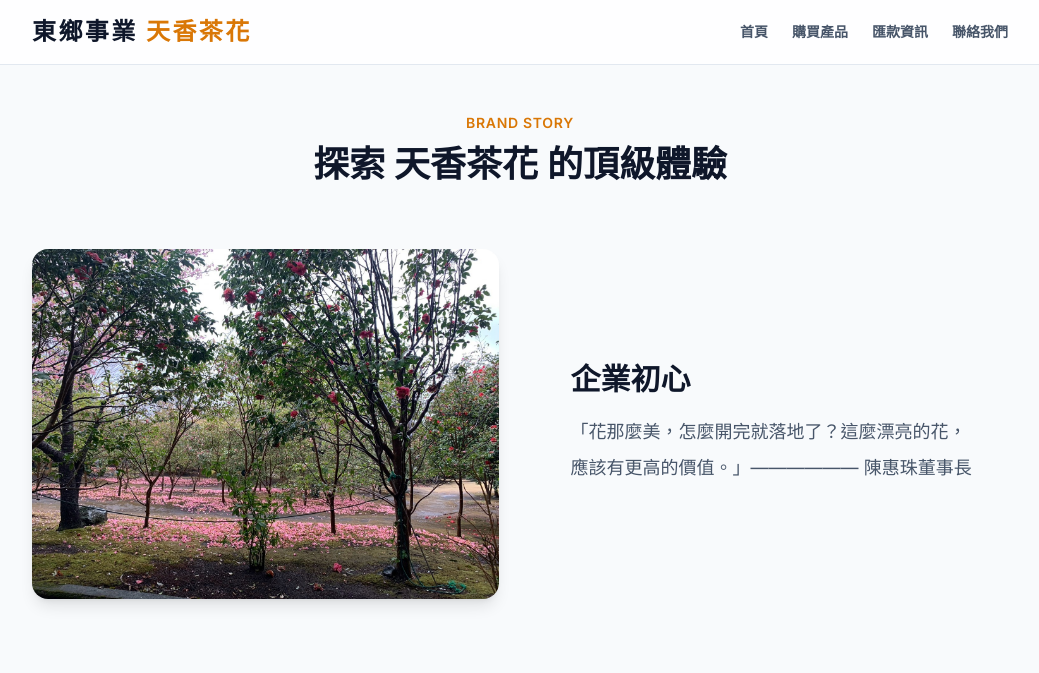
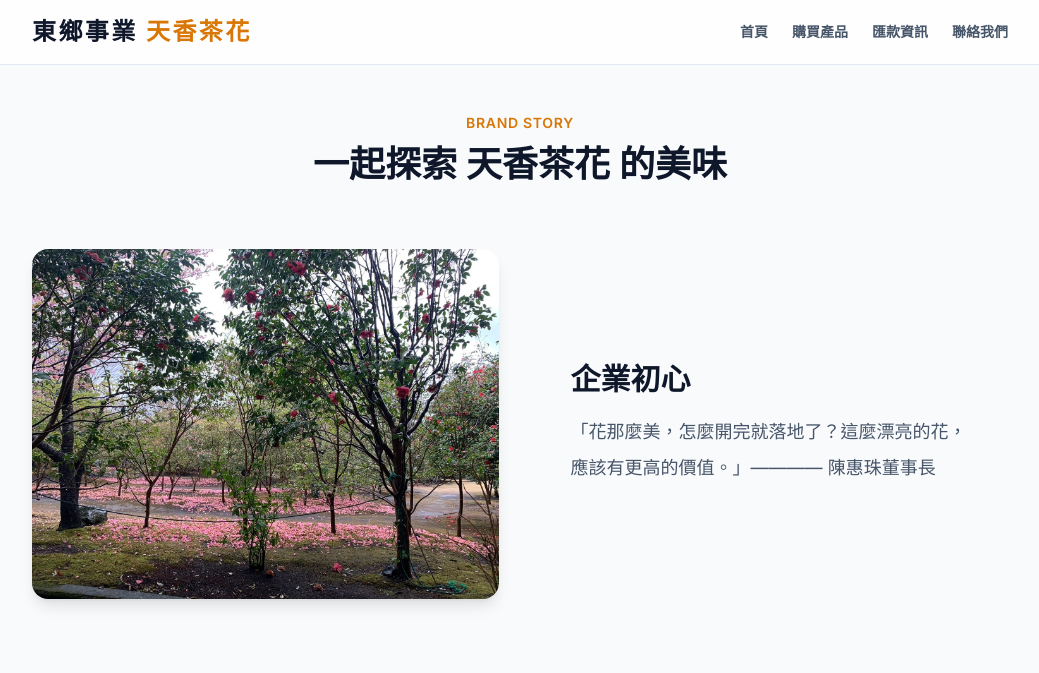
Before and after one commit to mute770311/eastfarm, a plain HTML site: page index.html in a window 1280 px wide. Shown: the top 673 px of the page, without its empty margins (120-1159 px from the left). Drawn offline with nearby package versions, Linux system fonts and the light colour scheme.

Commit message:
Update index.html

```diff
--- a/index.html
+++ b/index.html
@@ -45,7 +45,7 @@
         <section class="mb-24">
             <div class="text-center mb-16">
                 <div class="text-amber-600 font-semibold tracking-wider text-sm mb-3 uppercase">Brand Story</div>
-                <h2 class="text-4xl font-bold brand-font text-slate-900">探索 天香茶花 的頂級體驗</h2>
+                <h2 class="text-4xl font-bold brand-font text-slate-900">一起探索 天香茶花 的美味</h2>
             </div>
 
             <div class="flex flex-col space-y-24">
@@ -57,7 +57,7 @@
                     <div class="w-full md:w-1/2 md:px-8 mb-6 md:mb-0">
                         <h3 class="text-3xl font-bold brand-font mb-4 text-slate-900">企業初心</h3>
                         <p class="text-slate-600 leading-loose text-lg">
-                            「花那麼美，怎麼開完就落地了？這麼漂亮的花，應該有更高的價值。」—————— 陳惠珠董事長
+                            「花那麼美，怎麼開完就落地了？這麼漂亮的花，應該有更高的價值。」———— 陳惠珠董事長
                         </p>
                     </div>
                 </div>
```
